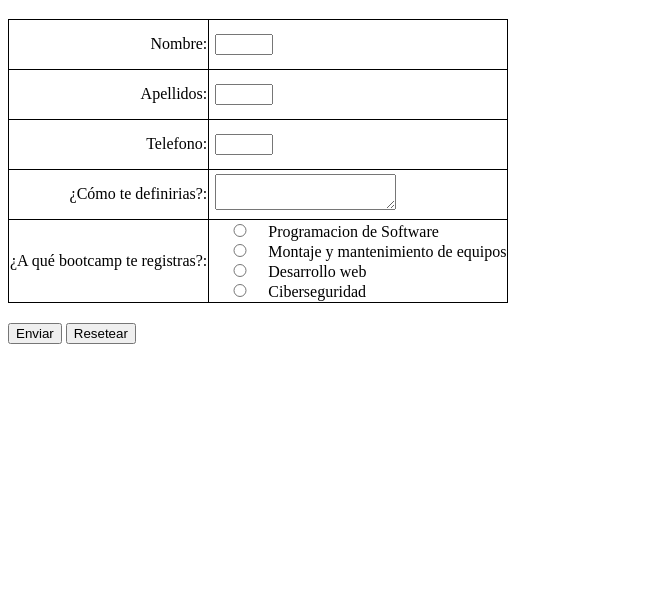
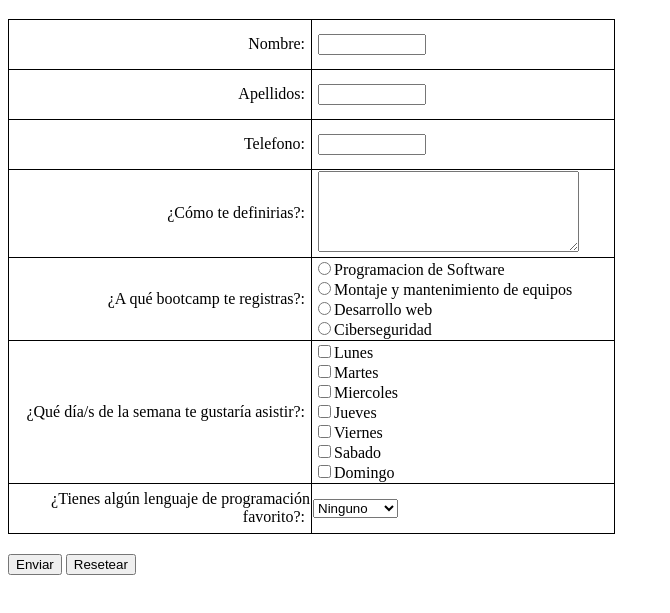
Before and after one commit to ariolop/DWEC, a plain HTML site: page index.html in a window 1280 px wide. Shown: the part 61-674 px from the top of the page, without its empty margins (0-670 px from the left). Drawn offline with Linux system fonts and the light colour scheme.

Commit message:
Formulario terminado

```diff
--- a/index.html
+++ b/index.html
@@ -16,14 +16,23 @@
 
         td{
             border: 1px solid black;
+            width: 300px;
         }
 
         tr{
             height: 50px;
         }
 
+        label{
+            margin-right: 5px;
+        }
+
+        input[type="text"], input[type="tel"]
+        {
+            width: 100px;
+        }
+
         input{
-            width: 50px;
             text-align: left;
             margin-left:5px;
         }
@@ -68,7 +77,7 @@
                     <label for="definicion">¿Cómo te definirias?: </label>
                 </td>
                 <td>
-                    <textarea name="definicion"></textarea>
+                    <textarea name="definicion" rows="5" cols="30"></textarea>
                 </td>
             </tr>
             <tr>
@@ -76,10 +85,40 @@
                     <label for="eleccion">¿A qué bootcamp te registras?: </label>
                 </td>
                 <td>
-                    <input type="radio" name="eleccion" value="1">Programacion de Software<br>
-                    <input type="radio" name="eleccion" value="1">Montaje y mantenimiento de equipos<br>
-                    <input type="radio" name="eleccion" value="1">Desarrollo web<br>
-                    <input type="radio" name="eleccion" value="1">Ciberseguridad
+                    <input type="radio" name="eleccion" value="PS">Programacion de Software<br>
+                    <input type="radio" name="eleccion" value="MME">Montaje y mantenimiento de equipos<br>
+                    <input type="radio" name="eleccion" value="DW">Desarrollo web<br>
+                    <input type="radio" name="eleccion" value="CS">Ciberseguridad
+                </td>
+            </tr>
+            <tr>
+                <td>
+                    <label for="diasSemana">¿Qué día/s de la semana te gustaría asistir?: </label>
+                </td>
+                <td>
+                    <input type="checkbox" name="diasSemana" value="Lunes">Lunes<br>
+                    <input type="checkbox" name="diasSemana" value="Martes">Martes<br>
+                    <input type="checkbox" name="diasSemana" value="Miercoles">Miercoles<br>
+                    <input type="checkbox" name="diasSemana" value="Jueves">Jueves<br>
+                    <input type="checkbox" name="diasSemana" value="Viernes">Viernes<br>
+                    <input type="checkbox" name="diasSemana" value="Sabado">Sabado<br>
+                    <input type="checkbox" name="diasSemana" value="Domingo">Domingo
+                </td>
+            </tr>
+            <tr>
+                <td>
+                    <label for="lenguajeProg">¿Tienes algún lenguaje de programación favorito?: </label>
+                </td>
+                <td>
+                    <select name="lenguajeProg">
+                        <option value="ninguno">Ninguno</option>
+                        <option value="javascript">JavaScript</option>
+                        <option value="php">PHP</option>
+                        <option value="java">Java</option>
+                        <option value="python">Python</option>
+                        <option value="c#">C#</option>
+                        <option value="C++">C++</option>
+                    </select>
                 </td>
             </tr>
         </form>
```
